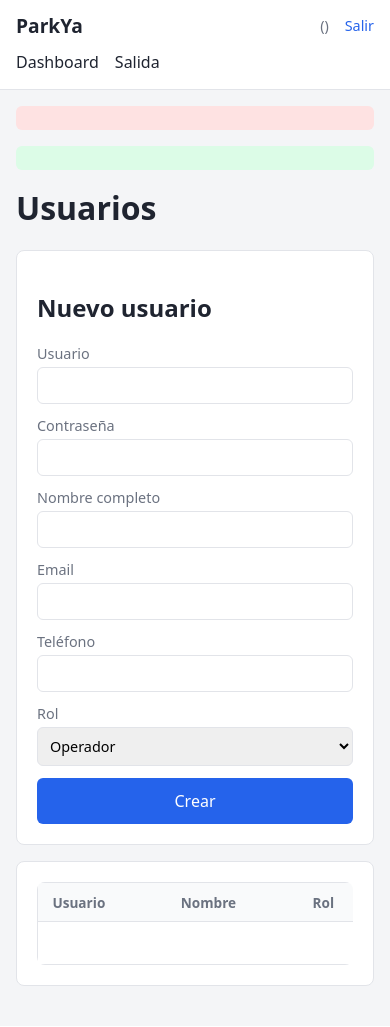
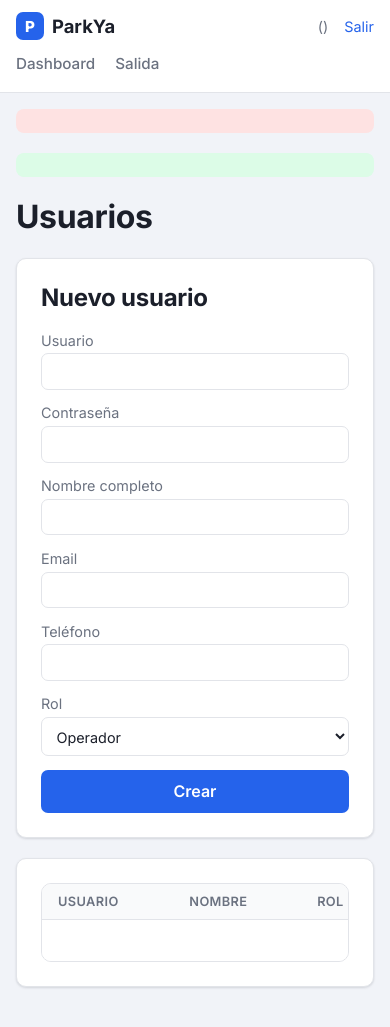
Before and after one commit to ruizmarselo94-wq/parkya, a PHP site: template src/views/users/index.php in a window 390 px wide. Before the commit the page ends 986 px from the top, so only its background shows below. Run offline with PHP 8.4, Linux system fonts and the light colour scheme; the template is opened without the code that fills it: most values are stand-ins (such as "Sample title", 1, 10 or a date in 2020); data that the repository does not hold is empty.

Commit message:
Rediseña la interfaz: identidad de marca y mejor uso del espacio en desktop
Mobile-first ya estaba, pero en pantallas anchas todo quedaba en una sola
columna angosta con mucho espacio vacío. Se agrega: tipografía Inter y
logo-mark para identidad visual, contenedor más ancho, grid de 2-3 columnas
en formularios largos (checkin, alta de usuario), tarjetas de dashboard que
no se estiran a lo ancho completo, selector de lugar como chips, navbar con
estado activo, y badges de color para estados en vez de texto plano.

```diff
--- a/src/assets/css/style.css
+++ b/src/assets/css/style.css
@@ -1,20 +1,58 @@
 :root {
-    --bg: #f4f5f7;
+    --bg: #f1f3f8;
     --card: #ffffff;
-    --text: #1f2430;
+    --text: #1b1f2a;
     --muted: #6b7280;
     --border: #e2e4e9;
     --primary: #2563eb;
+    --primary-dark: #1d4ed8;
+    --primary-light: #eff4ff;
     --error: #dc2626;
+    --error-bg: #fee2e2;
     --success: #16a34a;
+    --success-bg: #dcfce7;
+    --radius: 10px;
+    --shadow: 0 1px 2px rgba(16, 24, 40, 0.06), 0 1px 3px rgba(16, 24, 40, 0.08);
 }
 
 * { box-sizing: border-box; }
 
 body {
     margin: 0;
-    font-family: system-ui, -apple-system, sans-serif;
+    font-family: 'Inter', system-ui, -apple-system, sans-serif;
     background: var(--bg);
+    color: var(--text);
+}
+
+a { color: var(--primary); }
+
+:focus-visible {
+    outline: 2px solid var(--primary);
+    outline-offset: 2px;
+}
+
+/* Marca */
+.logo-mark {
+    display: inline-flex;
+    align-items: center;
+    justify-content: center;
+    width: 1.75rem;
+    height: 1.75rem;
+    border-radius: 7px;
+    background: var(--primary);
+    color: white;
+    font-weight: 800;
+    font-size: 0.95rem;
+    flex-shrink: 0;
+}
+
+.brand {
+    display: inline-flex;
+    align-items: center;
+    gap: 0.5rem;
+    font-weight: 700;
+    font-size: 1.15rem;
+    text-decoration: none;
     color: var(--text);
 }
 
@@ -27,80 +65,143 @@ body {
     padding: 0.75rem 1rem;
     background: var(--card);
     border-bottom: 1px solid var(--border);
+    position: sticky;
+    top: 0;
+    z-index: 10;
 }
-
-.navbar .brand { font-weight: 700; font-size: 1.2rem; }
 
 .navbar nav {
     display: flex;
-    gap: 0.25rem 1rem;
+    gap: 0.25rem 1.25rem;
     overflow-x: auto;
     width: 100%;
     order: 3;
 }
 
 .navbar nav a {
-    color: var(--text);
+    color: var(--muted);
     text-decoration: none;
     white-space: nowrap;
-    padding: 0.25rem 0;
+    padding: 0.35rem 0;
+    font-size: 0.95rem;
+    font-weight: 500;
+    border-bottom: 2px solid transparent;
 }
 
 .navbar nav a:hover { color: var(--primary); }
+
+.navbar nav a.active {
+    color: var(--primary);
+    border-bottom-color: var(--primary);
+}
 
 .navbar .session {
     color: var(--muted);
     font-size: 0.9rem;
     margin-left: auto;
+    white-space: nowrap;
 }
 
 .navbar .session a { margin-left: 0.75rem; color: var(--primary); text-decoration: none; }
 
 .container {
-    max-width: 1000px;
+    max-width: 1180px;
     margin: 0 auto;
     padding: 1rem;
 }
 
 @media (min-width: 640px) {
-    .navbar { flex-wrap: nowrap; padding: 0.75rem 1.5rem; }
+    .navbar { flex-wrap: nowrap; padding: 0.85rem 1.75rem; }
     .navbar nav { width: auto; order: 0; overflow-x: visible; }
-    .container { padding: 1.5rem; }
+    .container { padding: 2rem 1.75rem; }
 }
 
-h1 { margin-top: 0; }
+h1 { margin-top: 0; letter-spacing: -0.01em; }
+h2 { letter-spacing: -0.01em; }
 
 .grid {
     display: grid;
-    grid-template-columns: repeat(auto-fit, minmax(260px, 1fr));
-    gap: 1rem;
+    grid-template-columns: repeat(auto-fit, minmax(280px, 1fr));
+    gap: 1.25rem;
+    margin-bottom: 1.5rem;
+    align-items: start;
+}
+
+/* Tarjetas de resumen (dashboard): no se estiran a lo ancho cuando hay pocas */
+.stat-grid {
+    display: grid;
+    grid-template-columns: repeat(auto-fill, minmax(260px, 320px));
+    gap: 1.25rem;
     margin-bottom: 1.5rem;
 }
 
 .card {
     background: var(--card);
     border: 1px solid var(--border);
-    border-radius: 8px;
-    padding: 1.25rem;
+    border-radius: var(--radius);
+    padding: 1.5rem;
+    box-shadow: var(--shadow);
 }
 
-.card-narrow { max-width: 380px; margin: 2rem auto; }
+.card h2, .card h3 { margin-top: 0; }
+
+.card-narrow { max-width: 380px; margin: 0 auto; }
+
+.auth-page {
+    min-height: calc(100vh - 2rem);
+    display: flex;
+    align-items: center;
+    justify-content: center;
+}
 
 fieldset {
     border: 1px solid var(--border);
-    border-radius: 8px;
-    margin-bottom: 1rem;
+    border-radius: var(--radius);
+    margin-bottom: 1.25rem;
+    padding: 1rem 1.25rem 1.25rem;
+}
+
+legend {
+    padding: 0 0.4rem;
+    font-weight: 600;
+    color: var(--text);
+}
+
+/* Formularios con varios campos: 2-3 columnas en pantallas anchas en vez de una lista larga */
+@media (min-width: 700px) {
+    .fields {
+        display: grid;
+        grid-template-columns: repeat(auto-fit, minmax(200px, 1fr));
+        gap: 0 1.25rem;
+        align-items: start;
+    }
+
+    .fields > legend { grid-column: 1 / -1; }
+    .fields > button { grid-column: 1 / -1; margin-top: 0.25rem; }
 }
 
 label {
     display: block;
-    margin-bottom: 0.75rem;
+    margin-bottom: 0.9rem;
     font-size: 0.9rem;
     color: var(--muted);
 }
 
-label.radio { display: flex; align-items: center; gap: 0.5rem; color: var(--text); }
-label.radio input { width: auto; }
+label.radio {
+    display: flex;
+    align-items: center;
+    gap: 0.6rem;
+    color: var(--text);
+    border: 1px solid var(--border);
+    border-radius: 8px;
+    padding: 0.6rem 0.75rem;
+    cursor: pointer;
+    transition: border-color 0.15s, background 0.15s;
+}
+
+label.radio:hover { border-color: var(--primary); }
+label.radio:has(input:checked) { border-color: var(--primary); background: var(--primary-light); }
+label.radio input { width: auto; margin: 0; }
 
 input, select, button {
     font: inherit;
@@ -110,27 +211,38 @@ input[type="text"], input[type="password"], input[type="email"],
 input[type="number"], input[type="date"], select {
     display: block;
     width: 100%;
-    margin-top: 0.25rem;
-    padding: 0.5rem;
+    margin-top: 0.3rem;
+    padding: 0.55rem 0.65rem;
     border: 1px solid var(--border);
-    border-radius: 6px;
+    border-radius: 7px;
+    background: var(--card);
+    color: var(--text);
+    transition: border-color 0.15s, box-shadow 0.15s;
+}
+
+input:focus, select:focus {
+    border-color: var(--primary);
+    box-shadow: 0 0 0 3px var(--primary-light);
+    outline: none;
 }
 
 button {
     background: var(--primary);
     color: white;
     border: none;
-    padding: 0.75rem 1.25rem;
-    border-radius: 6px;
+    padding: 0.7rem 1.4rem;
+    border-radius: 7px;
     cursor: pointer;
     width: 100%;
+    font-weight: 600;
+    transition: background 0.15s;
 }
 
 @media (min-width: 640px) {
     button { width: auto; }
 }
 
-button:hover { opacity: 0.9; }
+button:hover { background: var(--primary-dark); }
 
 .inline-form { margin-bottom: 1rem; }
 
@@ -138,47 +250,58 @@ button:hover { opacity: 0.9; }
 .table-wrap {
     width: 100%;
     overflow-x: auto;
-    border-radius: 8px;
+    border-radius: var(--radius);
+    border: 1px solid var(--border);
 }
 
 .table {
     width: 100%;
     min-width: 480px;
-    border-collapse: collapse;
+    border-collapse: separate;
+    border-spacing: 0;
     background: var(--card);
-    border: 1px solid var(--border);
-    border-radius: 8px;
 }
 
 .table th, .table td {
     text-align: left;
-    padding: 0.6rem 0.9rem;
+    padding: 0.65rem 1rem;
     border-bottom: 1px solid var(--border);
 }
 
-.table th { background: #f9fafb; font-size: 0.85rem; color: var(--muted); }
+.table tbody tr:last-child td { border-bottom: none; }
+.table tbody tr:hover td { background: #fafbff; }
+
+.table th { background: #f9fafb; font-size: 0.8rem; text-transform: uppercase; letter-spacing: 0.03em; color: var(--muted); font-weight: 600; }
 
 .plain-list { list-style: none; padding: 0; margin: 0; }
-.plain-list li { padding: 0.4rem 0; border-bottom: 1px solid var(--border); }
-.plain-list a { color: var(--primary); text-decoration: none; margin-right: 0.5rem; }
+.plain-list li { padding: 0.55rem 0; border-bottom: 1px solid var(--border); display: flex; align-items: center; gap: 0.6rem; flex-wrap: wrap; }
+.plain-list li:last-child { border-bottom: none; }
+.plain-list a { color: var(--primary); text-decoration: none; font-weight: 500; }
+.plain-list a:hover { text-decoration: underline; }
 
 .muted { color: var(--muted); }
 
 .badge {
-    background: #fee2e2;
+    background: var(--error-bg);
     color: var(--error);
-    padding: 0.1rem 0.5rem;
+    padding: 0.15rem 0.6rem;
     border-radius: 999px;
     font-size: 0.75rem;
+    font-weight: 600;
+    white-space: nowrap;
 }
 
-.total { font-size: 1.1rem; }
+.badge-success { background: var(--success-bg); color: var(--success); }
+.badge-muted { background: #f3f4f6; color: var(--muted); }
+
+.total { font-size: 1.15rem; }
 
 .alert {
-    padding: 0.75rem 1rem;
-    border-radius: 6px;
-    margin-bottom: 1rem;
+    padding: 0.75rem 1.1rem;
+    border-radius: 8px;
+    margin-bottom: 1.25rem;
+    font-weight: 500;
 }
 
-.alert-error { background: #fee2e2; color: var(--error); }
-.alert-success { background: #dcfce7; color: var(--success); }
+.alert-error { background: var(--error-bg); color: var(--error); }
+.alert-success { background: var(--success-bg); color: var(--success); }
--- a/src/views/auth/login.php
+++ b/src/views/auth/login.php
@@ -1,4 +1,6 @@
+<div class="auth-page">
     <div class="card card-narrow">
+        <span class="logo-mark" style="width:2.5rem;height:2.5rem;font-size:1.3rem;margin-bottom:0.75rem;">P</span>
         <h1>ParkYa</h1>
         <p class="muted">Sistema de gestión de estacionamiento</p>
         <form method="post">
@@ -11,3 +13,4 @@
             <button type="submit">Ingresar</button>
         </form>
     </div>
+</div>
--- a/src/views/dashboard/index.php
+++ b/src/views/dashboard/index.php
@@ -1,6 +1,6 @@
 <h1>Dashboard</h1>
 
-<section class="grid">
+<section class="stat-grid">
     <?php foreach ($lots as $lot): ?>
         <div class="card">
             <h3><?= e($lot['name']) ?></h3>
--- a/src/views/layout/header.php
+++ b/src/views/layout/header.php
@@ -1,29 +1,36 @@
-<?php $user = currentUser(); ?>
+<?php
+$user = currentUser();
+$currentPage = basename($_SERVER['SCRIPT_NAME'] ?? '');
+$navClass = static fn (string $page): string => $page === $currentPage ? 'active' : '';
+?>
 <!DOCTYPE html>
 <html lang="es">
 <head>
     <meta charset="UTF-8">
     <meta name="viewport" content="width=device-width, initial-scale=1.0">
     <title><?= e($title ?? 'ParkYa') ?></title>
+    <link rel="preconnect" href="https://fonts.googleapis.com">
+    <link rel="preconnect" href="https://fonts.gstatic.com" crossorigin>
+    <link href="https://fonts.googleapis.com/css2?family=Inter:wght@400;500;600;700;800&display=swap" rel="stylesheet">
     <link rel="stylesheet" href="/assets/css/style.css">
 </head>
 <body>
 <?php if ($user): ?>
 <header class="navbar">
-    <div class="brand">ParkYa</div>
+    <a class="brand" href="dashboard.php"><span class="logo-mark">P</span>ParkYa</a>
     <nav>
-        <a href="dashboard.php">Dashboard</a>
+        <a class="<?= $navClass('dashboard.php') ?>" href="dashboard.php">Dashboard</a>
         <?php if (in_array($user['role'], ['admin', 'operator'], true)): ?>
-            <a href="checkin.php">Entrada</a>
+            <a class="<?= $navClass('checkin.php') ?>" href="checkin.php">Entrada</a>
         <?php endif; ?>
-        <a href="checkout.php">Salida</a>
+        <a class="<?= $navClass('checkout.php') ?>" href="checkout.php">Salida</a>
         <?php if (in_array($user['role'], ['admin', 'cashier'], true)): ?>
-            <a href="reports.php">Reportes</a>
+            <a class="<?= $navClass('reports.php') ?>" href="reports.php">Reportes</a>
         <?php endif; ?>
         <?php if ($user['role'] === 'admin'): ?>
-            <a href="lots.php">Estacionamientos</a>
-            <a href="rates.php">Tarifas</a>
-            <a href="users.php">Usuarios</a>
+            <a class="<?= $navClass('lots.php') ?>" href="lots.php">Estacionamientos</a>
+            <a class="<?= $navClass('rates.php') ?>" href="rates.php">Tarifas</a>
+            <a class="<?= $navClass('users.php') ?>" href="users.php">Usuarios</a>
         <?php endif; ?>
     </nav>
     <div class="session">
--- a/src/views/sessions/checkin.php
+++ b/src/views/sessions/checkin.php
@@ -1,7 +1,7 @@
 <h1>Registrar entrada</h1>
 
 <form method="post" class="card">
-    <fieldset>
+    <fieldset class="fields">
         <legend>Vehículo</legend>
         <label>Placa
             <input type="text" name="plate" required maxlength="10" style="text-transform: uppercase">
@@ -18,7 +18,7 @@
         <label>Color <input type="text" name="color"></label>
     </fieldset>
 
-    <fieldset>
+    <fieldset class="fields">
         <legend>Cliente (si la placa es nueva)</legend>
         <label>Nombre completo <input type="text" name="customer_full_name"></label>
         <label>Teléfono <input type="text" name="customer_phone"></label>
@@ -26,7 +26,7 @@
         <label>Documento <input type="text" name="customer_document"></label>
     </fieldset>
 
-    <fieldset>
+    <fieldset class="fields">
         <legend>Lugar disponible</legend>
         <?php if (empty($spaces)): ?>
             <p class="muted">No hay lugares disponibles en ningún estacionamiento.</p>
--- a/src/views/users/index.php
+++ b/src/views/users/index.php
@@ -3,7 +3,7 @@
 <div class="grid">
     <div class="card">
         <h2>Nuevo usuario</h2>
-        <form method="post">
+        <form method="post" class="fields">
             <label>Usuario <input type="text" name="username" required></label>
             <label>Contraseña <input type="password" name="password" required minlength="6"></label>
             <label>Nombre completo <input type="text" name="full_name" required></label>
@@ -30,7 +30,13 @@
                         <td><?= e($u['username']) ?></td>
                         <td><?= e($u['full_name']) ?></td>
                         <td><?= e($u['role']) ?></td>
-                        <td><?= $u['is_active'] ? 'Activo' : 'Inactivo' ?></td>
+                        <td>
+                            <?php if ($u['is_active']): ?>
+                                <span class="badge badge-success">Activo</span>
+                            <?php else: ?>
+                                <span class="badge badge-muted">Inactivo</span>
+                            <?php endif; ?>
+                        </td>
                     </tr>
                 <?php endforeach; ?>
             </tbody>
```
Also changed, not shown: src/views/lots/index.php (+7 -1 lines). Lines whose indentation alone changed are shown as unchanged.
